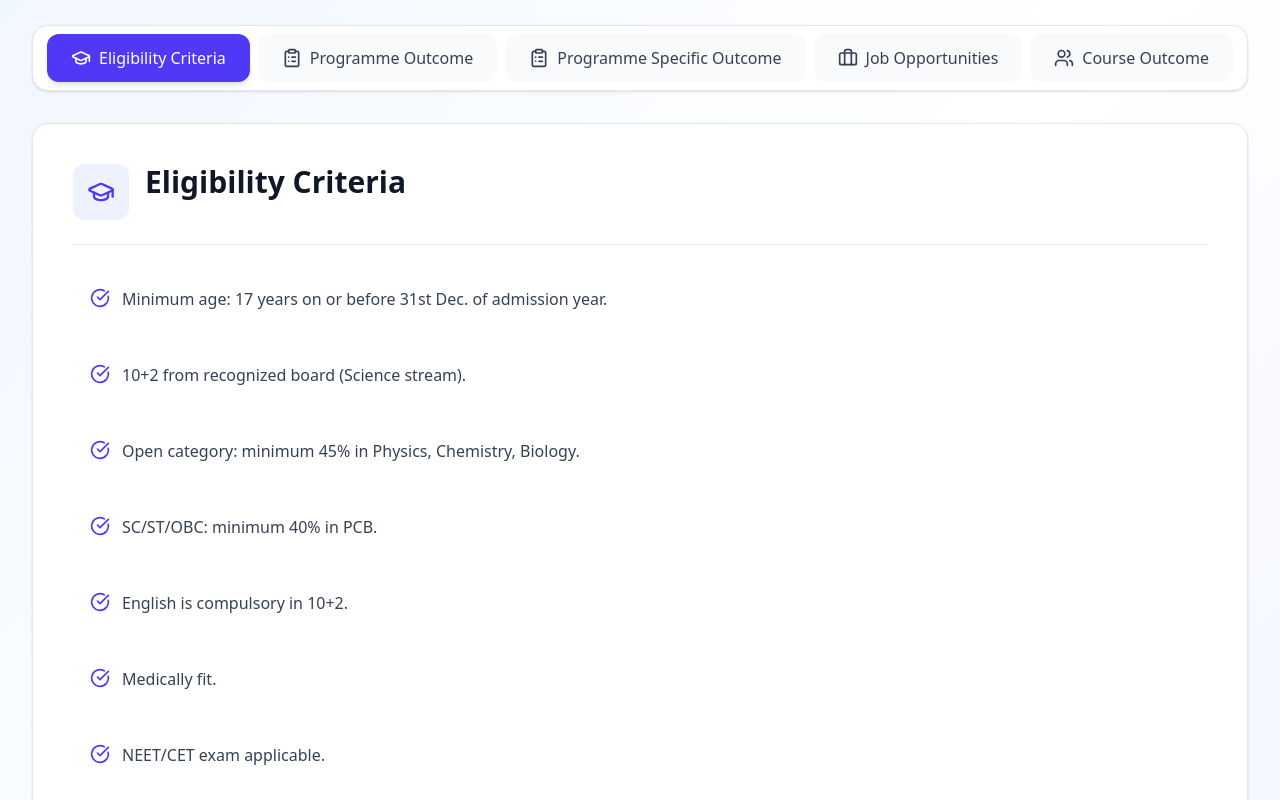
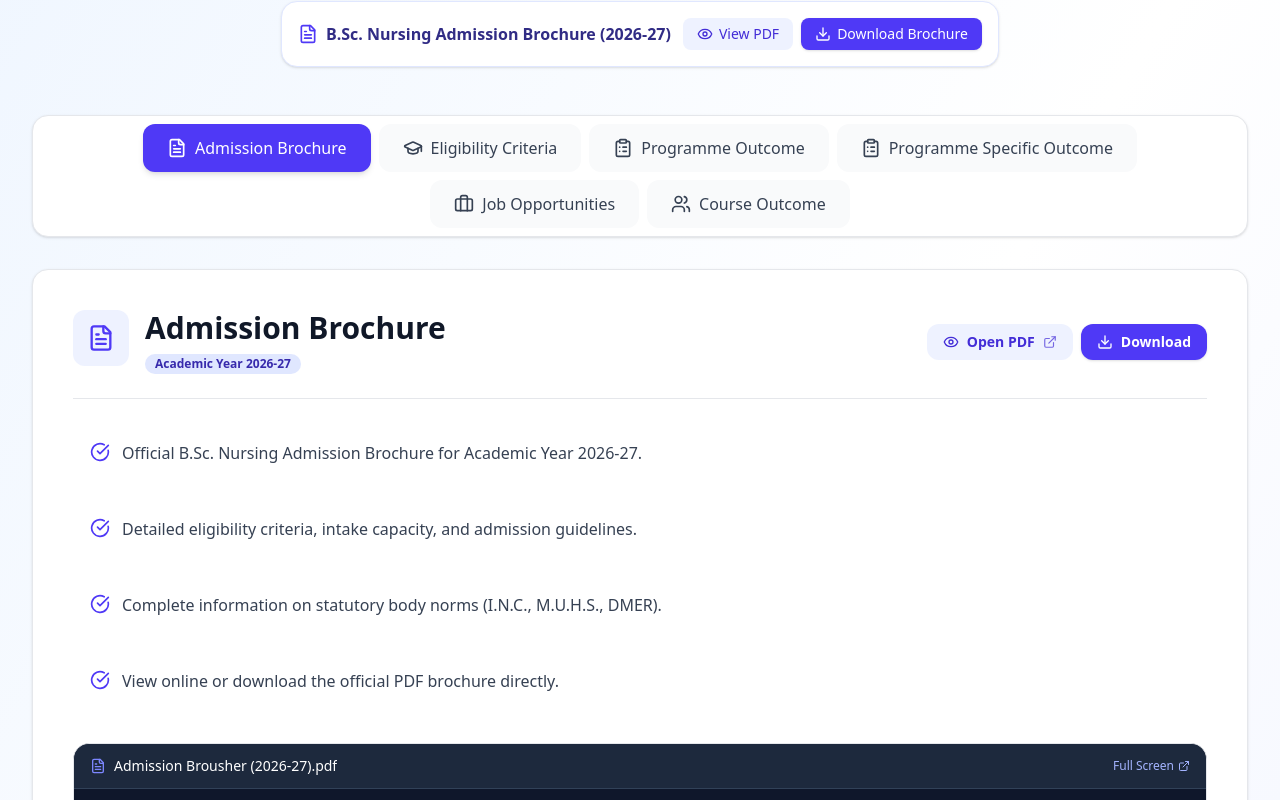
Before and after one commit to MRGokulB/Gconn_frontend, a React (Vite) app: page / in a window 1280 px wide. Shown: the part 4360-5160 px from the top of the page. Built offline with nearby package versions, Linux system fonts and the light colour scheme; no server answers.

Commit message:
feat: add B.Sc. Nursing Admission Brochure (2026-27) to Admissions tab and Annexures

```diff
--- a/src/Pages/Admissions.jsx
+++ b/src/Pages/Admissions.jsx
@@ -1,8 +1,21 @@
 import React, { useState } from "react";
-import { GraduationCap, ClipboardList, Users, Briefcase, CheckCircle, Quote } from "lucide-react";
+import { GraduationCap, ClipboardList, Users, Briefcase, CheckCircle, Quote, FileText, Download, Eye, ExternalLink } from "lucide-react";
 
 const Admissions = () => {
   const sections = [
+    {
+      id: "admission-brochure",
+      title: "Admission Brochure",
+      icon: FileText,
+      isBrochure: true,
+      pdfUrl: "/assets/Annexures All/Annexures 2026-27/Admission Brousher.pdf",
+      content: [
+        "Official B.Sc. Nursing Admission Brochure for Academic Year 2026-27.",
+        "Detailed eligibility criteria, intake capacity, and admission guidelines.",
+        "Complete information on statutory body norms (I.N.C., M.U.H.S., DMER).",
+        "View online or download the official PDF brochure directly.",
+      ],
+    },
     {
       id: "eligibility",
       title: "Eligibility Criteria",
@@ -87,6 +100,33 @@ const Admissions = () => {
           <p className="text-lg text-gray-600 max-w-3xl mx-auto">
             Join us in shaping the future of healthcare through excellence in nursing education
           </p>
+
+          {/* Brochure Quick Access CTA Banner */}
+          <div className="mt-6 inline-flex flex-wrap items-center justify-center gap-3 bg-white border border-indigo-100 p-3 sm:p-4 rounded-2xl shadow-sm">
+            <div className="flex items-center gap-2 text-indigo-900 font-semibold text-sm sm:text-base">
+              <FileText className="h-5 w-5 text-indigo-600 flex-shrink-0" />
+              <span>B.Sc. Nursing Admission Brochure (2026-27)</span>
+            </div>
+            <div className="flex items-center gap-2">
+              <a
+                href="/assets/Annexures All/Annexures 2026-27/Admission Brousher.pdf"
+                target="_blank"
+                rel="noopener noreferrer"
+                className="flex items-center gap-1.5 px-3.5 py-1.5 bg-indigo-50 text-indigo-700 hover:bg-indigo-100 rounded-lg text-xs sm:text-sm font-medium transition-colors"
+              >
+                <Eye className="h-4 w-4" />
+                <span>View PDF</span>
+              </a>
+              <a
+                href="/assets/Annexures All/Annexures 2026-27/Admission Brousher.pdf"
+                download="BSc_Nursing_Admission_Brochure_2026-27.pdf"
+                className="flex items-center gap-1.5 px-3.5 py-1.5 bg-indigo-600 text-white hover:bg-indigo-700 rounded-lg text-xs sm:text-sm font-medium transition-colors shadow-sm"
+              >
+                <Download className="h-4 w-4" />
+                <span>Download Brochure</span>
+              </a>
+            </div>
+          </div>
         </div>
 
         {/* Tabs Navigation */}
@@ -123,23 +163,51 @@ const Admissions = () => {
             {activeSection && (
               <>
                 {/* Section Header */}
-                <div className="flex items-start gap-4 mb-6 pb-6 border-b border-gray-200">
+                <div className="flex flex-col sm:flex-row sm:items-center justify-between gap-4 mb-6 pb-6 border-b border-gray-200">
+                  <div className="flex items-start gap-4">
                     <div className="flex-shrink-0 w-12 h-12 sm:w-14 sm:h-14 bg-indigo-50 rounded-xl flex items-center justify-center">
                       {React.createElement(activeSection.icon, {
                         className: "h-6 w-6 sm:h-7 sm:w-7 text-indigo-600"
                       })}
                     </div>
                     <div>
-                    <h2 className="text-2xl sm:text-3xl font-bold text-gray-900 mb-2">
+                      <h2 className="text-2xl sm:text-3xl font-bold text-gray-900 mb-1">
                         {activeSection.title}
                       </h2>
-                    <p className=" ">
-                     </p>
+                      {activeSection.isBrochure && (
+                        <span className="inline-block px-2.5 py-0.5 bg-indigo-100 text-indigo-800 text-xs font-semibold rounded-full">
+                          Academic Year 2026-27
+                        </span>
+                      )}
                     </div>
                   </div>
 
+                  {activeSection.isBrochure && (
+                    <div className="flex items-center gap-2">
+                      <a
+                        href={activeSection.pdfUrl}
+                        target="_blank"
+                        rel="noopener noreferrer"
+                        className="flex items-center gap-2 px-4 py-2 bg-indigo-50 text-indigo-700 hover:bg-indigo-100 rounded-xl text-sm font-semibold transition-colors"
+                      >
+                        <Eye className="h-4 w-4" />
+                        <span>Open PDF</span>
+                        <ExternalLink className="h-3.5 w-3.5 opacity-70" />
+                      </a>
+                      <a
+                        href={activeSection.pdfUrl}
+                        download="BSc_Nursing_Admission_Brochure_2026-27.pdf"
+                        className="flex items-center gap-2 px-4 py-2 bg-indigo-600 hover:bg-indigo-700 text-white rounded-xl text-sm font-semibold transition-colors shadow-sm"
+                      >
+                        <Download className="h-4 w-4" />
+                        <span>Download</span>
+                      </a>
+                    </div>
+                  )}
+                </div>
+
                 {/* Content List */}
-                <div className="space-y-4">
+                <div className="space-y-4 mb-8">
                   {activeSection.content.map((item, index) => (
                     <div
                       key={index}
@@ -154,6 +222,32 @@ const Admissions = () => {
                     </div>
                   ))}
                 </div>
+
+                {/* Embedded PDF Viewer for Brochure */}
+                {activeSection.isBrochure && (
+                  <div className="mt-6 border border-gray-200 rounded-2xl overflow-hidden shadow-inner bg-slate-900">
+                    <div className="bg-slate-800 px-4 py-3 border-b border-slate-700 flex items-center justify-between text-white text-xs sm:text-sm">
+                      <div className="flex items-center gap-2">
+                        <FileText className="h-4 w-4 text-indigo-400" />
+                        <span className="font-medium truncate">Admission Brousher (2026-27).pdf</span>
+                      </div>
+                      <a
+                        href={activeSection.pdfUrl}
+                        target="_blank"
+                        rel="noopener noreferrer"
+                        className="text-indigo-300 hover:text-white flex items-center gap-1 text-xs"
+                      >
+                        <span>Full Screen</span>
+                        <ExternalLink className="h-3 w-3" />
+                      </a>
+                    </div>
+                    <iframe
+                      src={activeSection.pdfUrl}
+                      title="B.Sc. Nursing Admission Brochure 2026-27"
+                      className="w-full h-[650px] border-0"
+                    />
+                  </div>
+                )}
               </>
             )}
           </div>
--- a/src/Pages/Annexure.jsx
+++ b/src/Pages/Annexure.jsx
@@ -68,6 +68,7 @@ const YEAR_FILES = {
     "ANNEXURE XVI.pdf",
   ],
   "Annexures 2026-27": [
+    "Admission Brousher.pdf",
     "Annexure  I.pdf",
     "Annexure  II.pdf",
     "Annexure  III.pdf",
```
Also changed, not shown: 9 other files (tests, documents, lock files or other folders). Lines whose indentation alone changed are shown as unchanged.
